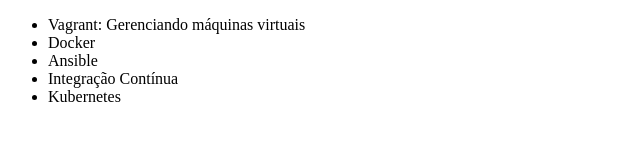
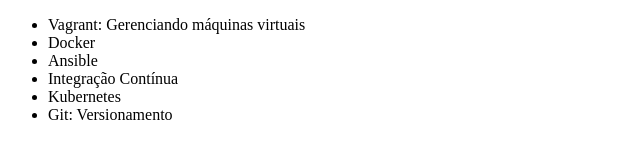
Before and after one commit to analura55/Alura_Git, a plain HTML site: page index.html in a window 1280 px wide. Shown: the whole page, without its empty margins (0-640 px from the left). Drawn offline with Linux system fonts and the light colour scheme.

Commit message:
Adicionando novo curso

```diff
--- a/index.html
+++ b/index.html
@@ -11,6 +11,7 @@
         <li>Ansible</li>
         <li>Integração Contínua</li>
         <li>Kubernetes</li>
+        <li>Git: Versionamento</li>
     </ul>
 </body>
 </html>
```
